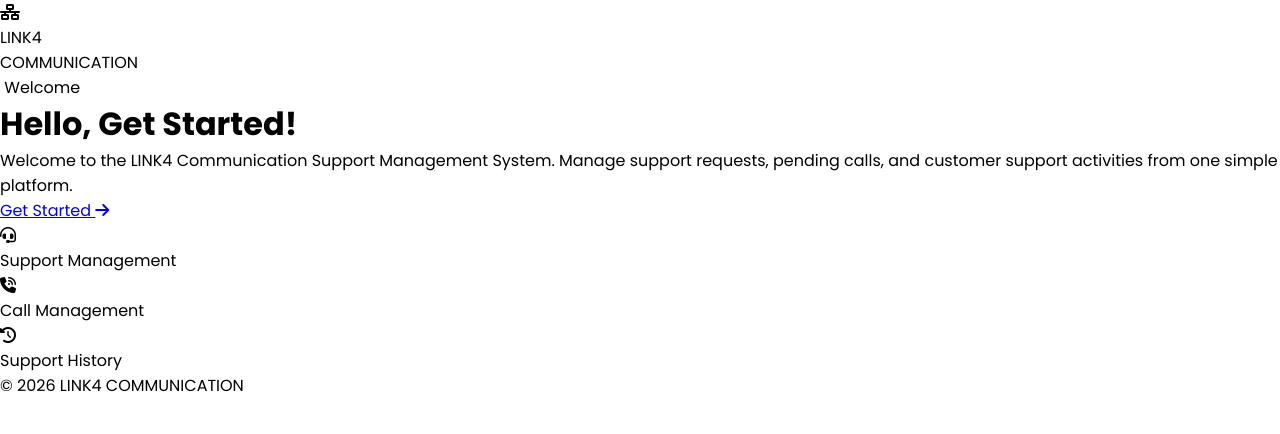
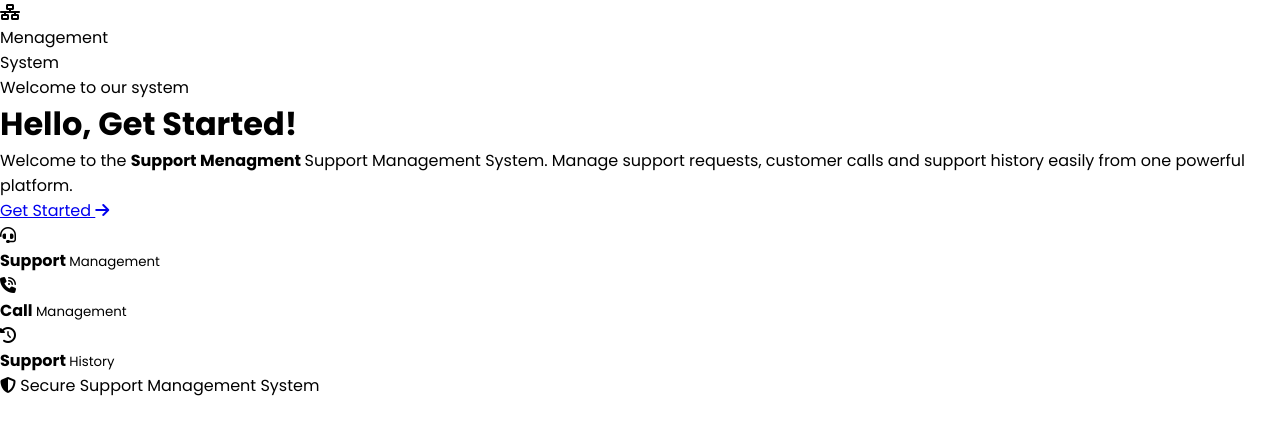
Before and after one commit to NET24BD/support-menagment, a plain HTML site: page index.html in a window 1280 px wide. Drawn offline with Linux system fonts and the light colour scheme.

Commit message:
Update index.html

```diff
--- a/index.html
+++ b/index.html
@@ -10,9 +10,11 @@
         content="width=device-width, initial-scale=1.0"
     >
 
-    <title>LINK4 COMMUNICATION</title>
+    <title>Welcome | Support menagment System </title>
+
 
     <!-- Google Font -->
+
     <link
         rel="preconnect"
         href="https://fonts.googleapis.com"
@@ -29,13 +31,17 @@
         rel="stylesheet"
     >
 
+
     <!-- Font Awesome -->
+
     <link
         rel="stylesheet"
         href="https://cdnjs.cloudflare.com/ajax/libs/font-awesome/6.7.2/css/all.min.css"
     >
 
-    <!-- Main CSS -->
+
+    <!-- Index Page CSS -->
+
     <link
         rel="stylesheet"
         href="css/login.css"
@@ -48,19 +54,24 @@
 
 
     <!-- =========================================
-         BACKGROUND
+         BACKGROUND EFFECT
     ========================================== -->
 
-    <div class="background-shape shape-one"></div>
+    <div class="bg-circle circle-one"></div>
 
-    <div class="background-shape shape-two"></div>
+    <div class="bg-circle circle-two"></div>
+
+    <div class="bg-circle circle-three"></div>
 
 
     <!-- =========================================
-         MAIN
+         MAIN WELCOME CARD
     ========================================== -->
 
-    <main class="welcome-container">
+    <main class="welcome-page">
+
+
+        <div class="welcome-card">
 
 
             <!-- =====================================
@@ -78,58 +89,74 @@
                  BRAND
             ====================================== -->
 
-        <div class="brand-name">
+            <div class="brand-title">
 
-            LINK4
+                Menagement
 
             </div>
 
 
             <div class="brand-subtitle">
 
-            COMMUNICATION
+                System
 
             </div>
 
 
             <!-- =====================================
-             WELCOME TEXT
+                 WELCOME BADGE
             ====================================== -->
-
-        <div class="welcome-content">
 
             <div class="welcome-badge">
 
-                <i class="fa-solid fa-sparkles"></i>
+                <span class="badge-dot"></span>
 
-                Welcome
+                Welcome to our system
 
             </div>
 
 
+            <!-- =====================================
+                 MAIN TITLE
+            ====================================== -->
+
             <h1>
 
                 Hello,
-                <span>Get Started!</span>
+
+                <span>
+
+                    Get Started!
+
+                </span>
 
             </h1>
 
 
-            <p>
+            <!-- =====================================
+                 DESCRIPTION
+            ====================================== -->
 
-                Welcome to the LINK4 Communication
+            <p class="welcome-description">
+
+                Welcome to the
+
+                <strong>
+                    Support Menagment
+                </strong>
+
                 Support Management System.
 
-                Manage support requests, pending calls,
-                and customer support activities
-                from one simple platform.
+                Manage support requests, customer
+                calls and support history easily
+                from one powerful platform.
 
             </p>
 
 
-            <!-- =================================
-                 START BUTTON
-            ================================== -->
+            <!-- =====================================
+                 GET STARTED BUTTON
+            ====================================== -->
 
             <a
                 href="login.html"
@@ -148,17 +175,14 @@
             </a>
 
 
-        </div>
-
-
             <!-- =====================================
                  FEATURES
             ====================================== -->
 
-        <div class="feature-list">
+            <div class="feature-grid">
 
 
-            <div class="feature-item">
+                <div class="feature-card">
 
                     <div class="feature-icon">
 
@@ -166,16 +190,22 @@
 
                     </div>
 
-                <span>
+                    <div>
 
-                    Support Management
+                        <strong>
+                            Support
+                        </strong>
 
-                </span>
+                        <small>
+                            Management
+                        </small>
+
+                    </div>
 
                 </div>
 
 
-            <div class="feature-item">
+                <div class="feature-card">
 
                     <div class="feature-icon">
 
@@ -183,16 +213,22 @@
 
                     </div>
 
-                <span>
+                    <div>
 
-                    Call Management
+                        <strong>
+                            Call
+                        </strong>
 
-                </span>
+                        <small>
+                            Management
+                        </small>
+
+                    </div>
 
                 </div>
 
 
-            <div class="feature-item">
+                <div class="feature-card">
 
                     <div class="feature-icon">
 
@@ -200,11 +236,17 @@
 
                     </div>
 
-                <span>
+                    <div>
 
-                    Support History
+                        <strong>
+                            Support
+                        </strong>
 
-                </span>
+                        <small>
+                            History
+                        </small>
+
+                    </div>
 
                 </div>
 
@@ -218,7 +260,14 @@
 
             <div class="welcome-footer">
 
-            © 2026 LINK4 COMMUNICATION
+                <span>
+                    <i class="fa-solid fa-shield-halved"></i>
+                </span>
+
+                Secure Support Management System
+
+            </div>
+
 
         </div>
 
```
Lines whose indentation alone changed are shown as unchanged.
